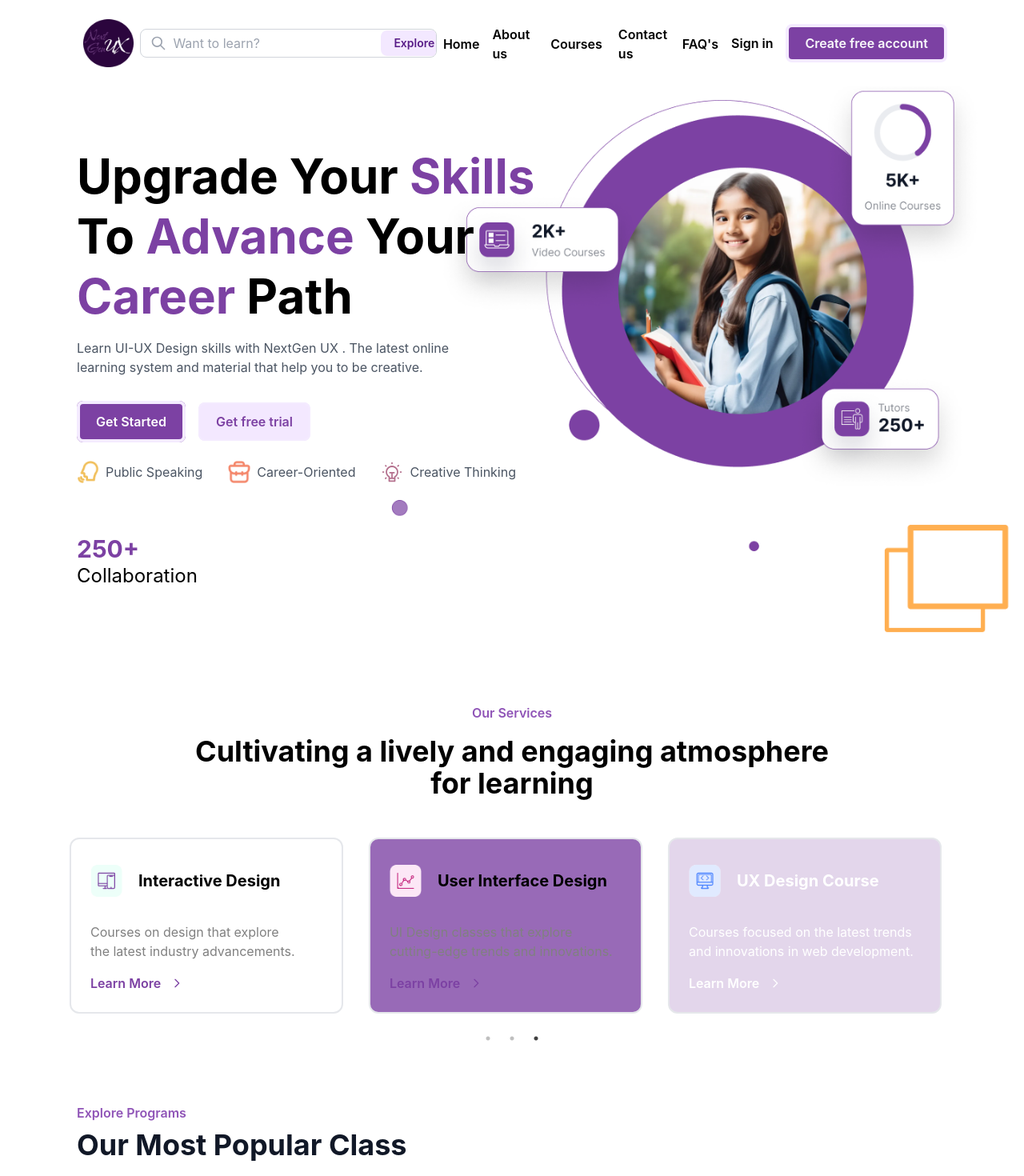
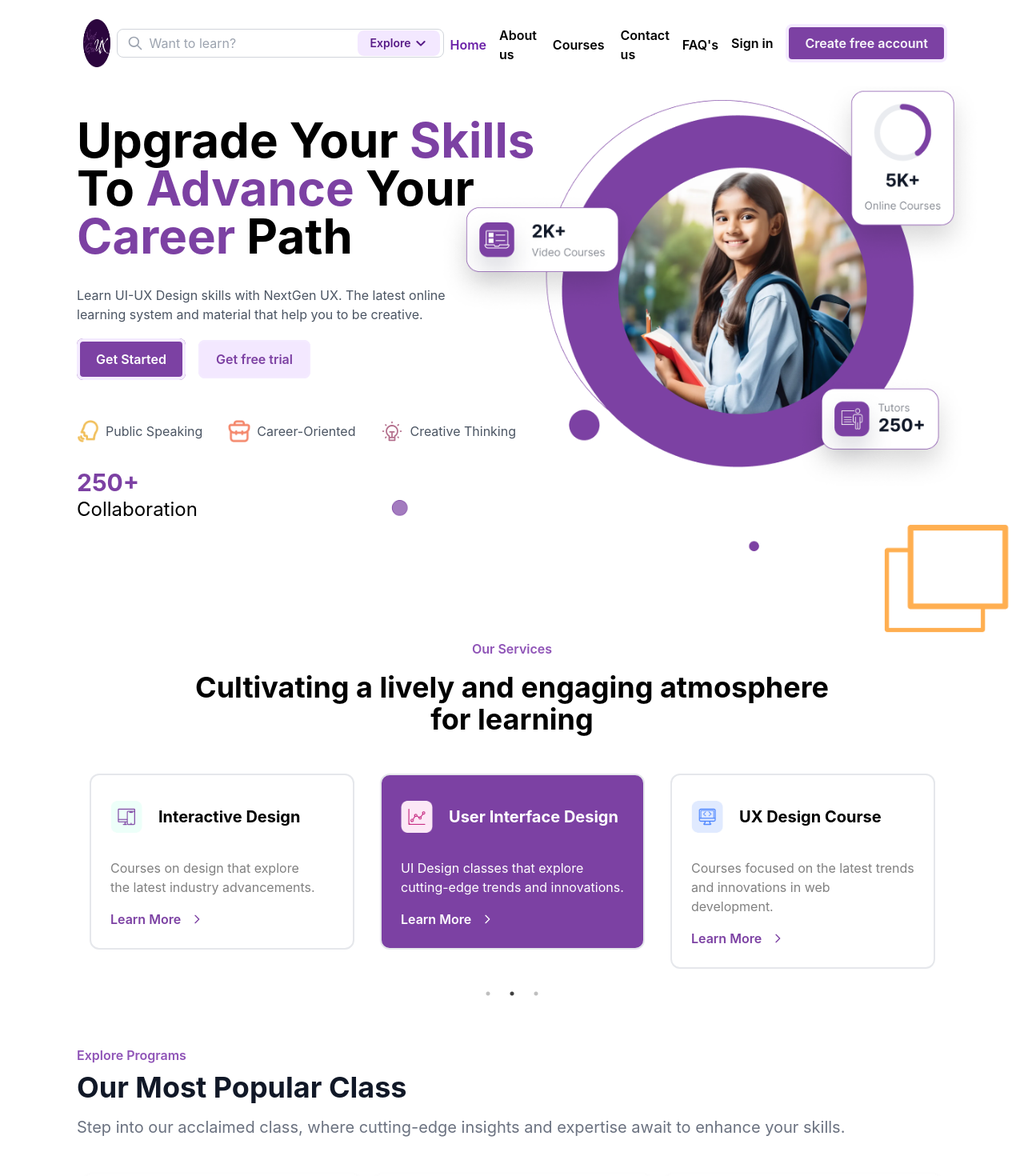
Before and after one commit to vaishnavibadwaik24/next-gen-ux, a React (Create React App) app: page / in a window 1280 px wide. Shown: the top 1470 px of the page at 80% size. Built offline with nearby package versions, Linux system fonts and the light colour scheme.

Commit message:
style:Dropdown issue solved and styling fixes

```diff
--- a/package.json
+++ b/package.json
@@ -15,6 +15,7 @@
     "react-scripts": "5.0.1",
     "react-slick": "^0.30.2",
     "slick-carousel": "^1.8.1",
+    "tailwindcss": "^3.4.10",
     "web-vitals": "^2.1.4"
   },
   "scripts": {
--- a/src/About.jsx
+++ b/src/About.jsx
@@ -132,7 +132,7 @@ export default function About() {
           </div>
           <div className="flex flex-col justify-center p-4 text-center rounded-sm lg:max-w-md xl:max-w-lg lg:text-left">
             <h1
-              className="text-2xl font-bold"
+              className="pt-14 text-2xl font-bold"
               style={{ color: "rgba(124, 65, 163, 1)" }}
             >
               Features
--- a/src/Contact.jsx
+++ b/src/Contact.jsx
@@ -152,7 +152,7 @@ export default function Contact() {
                 </a>
               </div>
             </div>
-            <div className="w-96 h-36">
+            <div className="w-90 h-36">
               <iframe
                 src="https://www.google.com/maps/embed?pb=!1m18!1m12!1m3!1d4604.510007749279!2d-117.01060585123841!3d33.119068497518676!2m3!1f0!2f0!3f0!3m2!1i1024!2i768!4f13.1!3m3!1m2!1s0x80dbf2676912cf35%3A0x77cf1158314111de!2s2335%20Orchard%20View%20Ln%2C%20Escondido%2C%20CA%2092027%2C%20USA!5e0!3m2!1sen!2sin!4v1723895067472!5m2!1sen!2sin"
                 width="600"
--- a/src/Header.jsx
+++ b/src/Header.jsx
@@ -1,5 +1,5 @@
 import React, { useState } from "react";
-import { Link } from "react-router-dom";
+import { NavLink } from "react-router-dom";
 import logo from "./logo.png";
 
 export default function Header() {
@@ -10,7 +10,7 @@ export default function Header() {
     <header className="p-4 bg-white text-black py-9 px-12 fixed w-full z-50">
       <div className="container flex justify-between h-9 mx-auto px-12">
         {/* Logo */}
-        <Link
+        <NavLink
           to="/"
           rel="noopener noreferrer"
           aria-label="Back to homepage"
@@ -21,10 +21,10 @@ export default function Header() {
             alt="logo"
             style={{ width: "70px", height: "60px" }}
           />
-        </Link>
+        </NavLink>
 
         {/* Search and Explore Section */}
-        <div className="flex items-center border border-gray-300 rounded-lg overflow-hidden">
+        <div className="flex items-center border border-gray-300 rounded-lg">
           <div className="flex items-center px-3">
             <svg
               className="w-5 h-5 text-gray-400"
@@ -74,7 +74,7 @@ export default function Header() {
 
             {/* Dropdown Menu */}
             {isOpen && (
-              <ul className="absolute right-0 mt-2 bg-white border border-gray-200 rounded-md shadow-lg w-40">
+              <ul className="absolute mt-2 bg-white border border-gray-300 rounded-md shadow-lg">
                 <li className="px-4 py-2 hover:bg-gray-100 cursor-pointer">
                   <a href="#">Course 1</a>
                 </li>
@@ -89,63 +89,97 @@ export default function Header() {
         {/* Navigation Links */}
         <ul className="items-stretch hidden space-x-3 lg:flex">
           <li className="flex">
-            <Link
+            <NavLink
               to="/"
-              className="flex items-center ml-2 font-semibold -mb-1 border-b-2 border-transparent border-red-600"
+              className={({ isActive }) =>
+                isActive
+                  ? "nav-link flex items-center ml-2 font-semibold -mb-1 text-purple-800"
+                  : "nav-link flex items-center ml-2 font-semibold -mb-1 hover:text-purple-800"
+              }
             >
               Home
-            </Link>
+            </NavLink>
           </li>
           <li className="flex">
-            <Link
+            <NavLink
               to="/About"
-              className="flex items-center px-1 font-semibold -mb-1 border-b-2 border-transparent"
+              className={({ isActive }) =>
+                isActive
+                  ? "nav-link flex items-center px-1 font-semibold -mb-1 text-purple-800"
+                  : "nav-link flex items-center px-1 font-semibold -mb-1 hover:text-purple-800"
+              }
             >
               About us
-            </Link>
+            </NavLink>
           </li>
           <li className="flex">
-            <Link
-              className="flex items-center px-1 font-semibold -mb-1 border-b-2 border-transparent"
+            <NavLink
+              to="/Courses"
+              className={({ isActive }) =>
+                isActive
+                  ? "flex items-center px-1 font-semibold -mb-1 text-purple-800"
+                  : "flex items-center px-1 font-semibold -mb-1 hover:text-purple-800"
+              }
             >
               Courses
-            </Link>
+            </NavLink>
           </li>
           <li className="flex">
-            <Link
+            <NavLink
               to="/Contact"
-              className="flex items-center px-1 font-semibold -mb-1 border-b-2 border-transparent"
+              className={({ isActive }) =>
+                isActive
+                  ? "flex items-center px-1 font-semibold -mb-1 text-purple-800"
+                  : "flex items-center px-1 font-semibold -mb-1 hover:text-purple-800"
+              }
             >
               Contact us
-            </Link>
+            </NavLink>
           </li>
           <li className="flex">
-            <Link
-              className="flex items-center font-semibold -mb-1 border-b-2 border-transparent"
+            <NavLink
+              to="/FAQ"
+              className={({ isActive }) =>
+                isActive
+                  ? "flex items-center font-semibold -mb-1 text-purple-800"
+                  : "flex items-center font-semibold -mb-1 hover:text-purple-800"
+              }
             >
               FAQ's
-            </Link>
+            </NavLink>
           </li>
         </ul>
 
         {/* Authentication Buttons */}
         <div className="items-center flex-shrink-0 hidden lg:flex">
-          <Link
+          <NavLink
             to="/SignIn"
-            className="self-center px-4 py-3 font-semibold rounded"
+            className={({ isActive }) =>
+              isActive
+                ? "self-center px-4 py-3 font-semibold rounded text-purple-800"
+                : "self-center px-4 py-3 font-semibold rounded hover:text-purple-800"
+            }
           >
             Sign in
-          </Link>
-          <Link
+          </NavLink>
+          <NavLink
             to="/CreateAccount"
-            className="self-center px-5 py-2 font-semibold rounded-lg border-4 text-gray-50"
-            style={{
-              backgroundColor: "rgba(124, 65, 163, 1)",
-              borderColor: "rgba(244, 235, 255, 1)",
-            }}
+            className={({ isActive }) =>
+              isActive
+                ? "self-center px-5 py-2 font-semibold rounded-lg border-4 text-purple-800"
+                : "self-center px-5 py-2 font-semibold rounded-lg border-4 text-gray-50"
+            }
+            style={({ isActive }) =>
+              !isActive
+                ? {
+                    backgroundColor: "rgba(124, 65, 163, 1)",
+                    borderColor: "rgba(244, 235, 255, 1)",
+                  }
+                : {}
+            }
           >
             Create free account
-          </Link>
+          </NavLink>
         </div>
 
         {/* Mobile Menu Button */}
@@ -172,42 +206,92 @@ export default function Header() {
 
       {/* Mobile Navigation Links */}
       <div
-        className={`lg:hidden fixed top-0 right-0 h-full bg-white shadow-lg z-50 w-64 transform transition-transform duration-300 ${
+        className={`lg:hidden fixed top-20 right-0 h-full bg-white shadow-lg z-50 w-64 transform transition-transform duration-300 ${
           isMobileMenuOpen ? "translate-x-0" : "translate-x-full"
         }`}
       >
         <ul className="flex flex-col space-y-2 mt-4 p-4">
-          <li className="px-4 py-2 font-semibold hover:bg-gray-100 cursor-pointer">
-            <Link to="/">Home</Link>
-          </li>
-          <li className="px-4 py-2 font-semibold hover:bg-gray-100 cursor-pointer">
-            <Link to="/About">About us</Link>
-          </li>
-          <li className="px-4 py-2 font-semibold hover:bg-gray-100 cursor-pointer">
-            <a href="#">Courses</a>
-          </li>
-          <li className="px-4 py-2 font-semibold hover:bg-gray-100 cursor-pointer">
-            <Link to="/Contact">Contact us</Link>
-          </li>
-          <li className="px-4 py-2 font-semibold hover:bg-gray-100 cursor-pointer">
-            <a href="#">FAQ's</a>
+          <li className="px-4 py-2 hover:bg-gray-100 cursor-pointer">
+            <NavLink
+              to="/"
+              className={({ isActive }) =>
+                isActive ? "font-semibold text-purple-800" : "font-semibold"
+              }
+            >
+              Home
+            </NavLink>
           </li>
           <li className="px-4 py-2 hover:bg-gray-100 cursor-pointer">
-            <Link to="/SignIn" className="w-full font-semibold text-black">
+            <NavLink
+              to="/About"
+              className={({ isActive }) =>
+                isActive ? "font-semibold text-purple-800" : "font-semibold"
+              }
+            >
+              About us
+            </NavLink>
+          </li>
+          <li className="px-4 py-2 hover:bg-gray-100 cursor-pointer">
+            <NavLink
+              to="/Courses"
+              className={({ isActive }) =>
+                isActive ? "font-semibold text-purple-800" : "font-semibold"
+              }
+            >
+              Courses
+            </NavLink>
+          </li>
+          <li className="px-4 py-2 hover:bg-gray-100 cursor-pointer">
+            <NavLink
+              to="/Contact"
+              className={({ isActive }) =>
+                isActive ? "font-semibold text-purple-800" : "font-semibold"
+              }
+            >
+              Contact us
+            </NavLink>
+          </li>
+          <li className="px-4 py-2 hover:bg-gray-100 cursor-pointer">
+            <NavLink
+              to="/FAQ"
+              className={({ isActive }) =>
+                isActive ? "font-semibold text-purple-800" : "font-semibold"
+              }
+            >
+              FAQ's
+            </NavLink>
+          </li>
+          <li className="px-4 py-2 hover:bg-gray-100 cursor-pointer">
+            <NavLink
+              to="/SignIn"
+              className={({ isActive }) =>
+                isActive
+                  ? "w-full font-semibold text-purple-800"
+                  : "w-full font-semibold text-black"
+              }
+            >
               Sign in
-            </Link>
+            </NavLink>
           </li>
           <li className="px-4 py-2 cursor-pointer">
-            <Link
+            <NavLink
               to="/CreateAccount"
-              className="w-full px-4 py-2 font-semibold rounded-lg border-4 text-gray-50"
-              style={{
-                backgroundColor: "rgba(124, 65, 163, 1)",
-                borderColor: "rgba(244, 235, 255, 1)",
-              }}
+              className={({ isActive }) =>
+                isActive
+                  ? "w-full px-4 py-2 font-semibold rounded-lg border-4 text-purple-800"
+                  : "w-full px-4 py-2 font-semibold rounded-lg border-4 text-gray-50"
+              }
+              style={({ isActive }) =>
+                !isActive
+                  ? {
+                      backgroundColor: "rgba(124, 65, 163, 1)",
+                      borderColor: "rgba(244, 235, 255, 1)",
+                    }
+                  : {}
+              }
             >
               Create free account
-            </Link>
+            </NavLink>
           </li>
         </ul>
       </div>
--- a/src/Home.jsx
+++ b/src/Home.jsx
@@ -25,7 +25,6 @@ import BlogImage2 from "./images/BlogImage2.png";
 import BlogImage3 from "./images/BlogImage3.png";
 
 function Home() {
-
   const [centerIndex, setCenterIndex] = useState(1);
 
   const settings = {
@@ -285,32 +284,32 @@ function Home() {
   return (
     <>
       {/* Start Hero */}
-      <div className="relative container">
-        <img src={Hero} alt="Hero Image" className="w-full h-auto" />
-        <div className="absolute inset-0 flex items-center justify-start text-white">
-          <h1 className="text-6xl text-black font-bold pl-24 pb-52 leading-tight">
+      <div className="relative w-full">
+        <img
+          src={Hero}
+          alt="Hero Image"
+          className="w-full h-full object-cover"
+        />
+        <div className="absolute inset-0 flex flex-col justify-center px-6 md:px-24 text-white space-y-8">
+          <h1 className="text-4xl md:text-6xl font-bold text-black leading-tight">
             Upgrade Your{" "}
-            <span style={{ color: "rgba(124, 65, 163, 1)" }}>Skills</span>{" "}
+            <span style={{ color: "rgba(124, 65, 163, 1)" }}>Skills</span>
             <br />
             To <span style={{ color: "rgba(124, 65, 163, 1)" }}>
               Advance
             </span>{" "}
-            Your <br />{" "}
+            Your <br />
             <span style={{ color: "rgba(124, 65, 163, 1)" }}>Career</span> Path
           </h1>
-        </div>
-        <div className="absolute inset-0 flex items-center justify-start text-white">
-          <p className="text-base text-gray-600 pl-24 pt-24">
-            Learn UI-UX Design skills with NextGen UX . The latest online <br />{" "}
+          <p className="text-sm md:text-base text-gray-600">
+            Learn UI-UX Design skills with NextGen UX. The latest online <br />
             learning system and material that help you to be creative.
           </p>
-        </div>
-        <div className="absolute inset-0 flex items-center justify-start text-white pt-56">
-          <ul className="flex space-x-4 pl-24 pt-8">
-            <li className="cursor-pointer">
+          <ul className="flex flex-col md:flex-row space-y-4 md:space-y-0 md:space-x-4">
+            <li>
               <Link
                 to="#"
-                className="w-full px-5 py-3 font-semibold rounded-lg border-4 text-white"
+                className="px-5 py-3 font-semibold rounded-lg border-4 text-white"
                 style={{
                   backgroundColor: "rgba(124, 65, 163, 1)",
                   borderColor: "rgba(244, 235, 255, 1)",
@@ -319,10 +318,10 @@ function Home() {
                 Get Started
               </Link>
             </li>
-            <li className="cursor-pointer">
+            <li>
               <Link
                 to="#"
-                className="w-full px-5 py-3 font-semibold rounded-lg border-2 bg-purple-100"
+                className="px-5 py-3 font-semibold rounded-lg border-2 bg-purple-100"
                 style={{
                   borderColor: "rgba(244, 235, 255, 1)",
                   color: "rgba(124, 65, 163, 1)",
@@ -332,9 +331,7 @@ function Home() {
               </Link>
             </li>
           </ul>
-        </div>
-        <div className="absolute inset-0 flex flex-col items-start justify-start pl-24 pt-96">
-          <div className="flex space-x-8 pt-48">
+          <div className="flex flex-col md:flex-row space-y-4 md:space-y-0 md:space-x-8 pt-8">
             <div className="flex items-center space-x-2">
               <img src={Speak} alt="Speak" className="w-7 h-7" />
               <span className="text-gray-600 text-base">Public Speaking</span>
@@ -348,8 +345,7 @@ function Home() {
               <span className="text-gray-600 text-base">Creative Thinking</span>
             </div>
           </div>
-
-          <div className="mt-16">
+          <div className="mt-8">
             <h1
               className="text-3xl font-bold"
               style={{ color: "rgba(124, 65, 163, 1)" }}
@@ -360,10 +356,12 @@ function Home() {
           </div>
         </div>
       </div>
+
       {/* End Hero */}
 
       {/* Start Services */}
-      <div className="container mx-auto px-20 pb-16 pt-20 bg-white">
+      <div className="w-full bg-white py-18 pb-12">
+        <div className="container mx-auto px-6 lg:px-24">
           <h2
             className="text-center text-base font-semibold"
             style={{ color: "rgba(136, 73, 178, 0.94)" }}
@@ -381,7 +379,10 @@ function Home() {
                 }`}
                 style={
                   centerIndex === 2
-                  ? { backgroundColor: "rgba(124, 65, 163, 1)", color: "white" }
+                    ? {
+                        backgroundColor: "rgba(124, 65, 163, 1)",
+                        color: "white",
+                      }
                     : { backgroundColor: "white", color: "black" }
                 }
               >
@@ -405,7 +406,9 @@ function Home() {
                   <h3
                     className={`text-xl font-bold`}
                     style={
-                    centerIndex === 2 ? { color: "white" } : { color: "black" }
+                      centerIndex === 2
+                        ? { color: "white" }
+                        : { color: "black" }
                     }
                   >
                     UX Design Course
@@ -417,8 +420,8 @@ function Home() {
                     centerIndex === 2 ? { color: "white" } : { color: "gray" }
                   }
                 >
-                Courses focused on the latest trends and innovations in web
-                development.
+                  Courses focused on the latest trends <br /> and innovations in
+                  web development.
                 </p>
                 <a
                   href="#"
@@ -454,7 +457,10 @@ function Home() {
                 }`}
                 style={
                   centerIndex === 0
-                  ? { backgroundColor: "rgba(124, 65, 163, 1)", color: "white" }
+                    ? {
+                        backgroundColor: "rgba(124, 65, 163, 1)",
+                        color: "white",
+                      }
                     : { backgroundColor: "white", color: "black" }
                 }
               >
@@ -478,7 +484,9 @@ function Home() {
                   <h3
                     className={`text-xl font-bold`}
                     style={
-                    centerIndex === 0 ? { color: "white" } : { color: "black" }
+                      centerIndex === 0
+                        ? { color: "white" }
+                        : { color: "black" }
                     }
                   >
                     Interactive Design
@@ -527,7 +535,10 @@ function Home() {
                 }`}
                 style={
                   centerIndex === 1
-                  ? { backgroundColor: "rgba(124, 65, 163, 1)", color: "white" }
+                    ? {
+                        backgroundColor: "rgba(124, 65, 163, 1)",
+                        color: "white",
+                      }
                     : { backgroundColor: "white", color: "black" }
                 }
               >
@@ -547,7 +558,9 @@ function Home() {
                   <h3
                     className={`text-xl font-bold`}
                     style={
-                    centerIndex === 1 ? { color: "white" } : { color: "black" }
+                      centerIndex === 1
+                        ? { color: "white" }
+                        : { color: "black" }
                     }
                   >
                     User Interface Design
@@ -591,10 +604,12 @@ function Home() {
             </div>
           </Slider>
         </div>
+      </div>
       {/* End Services */}
 
       {/* Start Programs */}
-      <div className="container mx-auto px-24 py-8 bg-white">
+      <div className="w-full bg-white py-8">
+        <div className="container mx-auto px-6 lg:px-24">
           <h2
             className="text-base font-semibold mb-2"
             style={{ color: "rgba(136, 73, 178, 0.94)" }}
@@ -624,10 +639,12 @@ function Home() {
             </button>
           </div>
         </div>
+      </div>
       {/* End Programs */}
 
       {/* Start Tutors */}
-      <div className="container bg-white mx-auto pt-10 pb-16 px-24">
+      <div className="w-full bg-white pt-10 pb-16">
+        <div className="container mx-auto px-6 lg:px-24">
           <h2
             className="text-center text-base font-semibold"
             style={{ color: "rgba(136, 73, 178, 0.94)" }}
@@ -653,20 +670,19 @@ function Home() {
             ))}
           </div>
         </div>
+      </div>
       {/* End Tutors */}
 
       {/* Start info*/}
-      <div className="container py-16 px-8 text-center bg-purple-100">
+      <div className="w-full py-16 px-6 text-center bg-purple-100">
+        <div className="max-w-5xl mx-auto">
           <div className="inline-block text-white p-6 rounded-full mb-4">
             <img src={logo} alt="Logo" className="w-18 h-16" />
           </div>
-        <p
-          className="font-semibold text-purple-950 mb-8"
-          style={{ fontSize: "42px" }}
-        >
-          The courses were fantastic! It's a premier platform for <br /> anyone
+          <h1 className="font-semibold text-purple-950 mb-8 text-4xl">
+            The courses were fantastic! It's a premier platform for anyone
             starting a new career or seeking a refresher.
-        </p>
+          </h1>
           <div className="flex justify-center items-center pb-3">
             <img
               src={Avatar2}
@@ -675,24 +691,30 @@ function Home() {
             />
           </div>
           <div className="pb-4">
-          <h3 className="text-lg font-semibold text-purple-900">John Jones</h3>
+            <h3 className="text-lg font-semibold text-purple-900">
+              John Jones
+            </h3>
             <p className="text-gray-500">Student, National University</p>
+          </div>
         </div>
       </div>
       {/* End info*/}
 
       {/* Start Blogs */}
-      <div className="container mx-auto pt-10 pb-4 bg-white px-24">
-        <h2 className="text-3xl text-black font-bold mb-8">Our Recent Blogs</h2>
-        <div className="flex">
+      <div className="w-full bg-white pt-10 pb-4">
+        <div className="container mx-auto px-24">
+          <h2 className="text-3xl text-black font-bold mb-8">
+            Our Recent Blogs
+          </h2>
+          <div className="flex flex-wrap">
             {/* Left Side Card */}
-          <div className="w-2/4 pr-4">
+            <div className="w-full lg:w-2/4 pr-4">
               <div className="overflow-hidden mb-8">
                 <img
                   src={blogs[0].image}
                   alt={blogs[0].title}
-                className="object-cover"
-                style={{ width: "520px", height: "220px" }}
+                  className="object-cover w-full"
+                  style={{ height: "220px" }}
                 />
                 <div className="p-6">
                   <p
@@ -711,7 +733,7 @@ function Home() {
                     {blogs[0].categories.map((category, index) => (
                       <span
                         key={index}
-                      className="bg-purple-100 text-purple-800 py-1 px-3 font-semibold rounded-full text-xs"
+                        className="bg-purple-100 text-purple-800 py-1 px-2 font-semibold rounded-full text-xs"
                       >
                         {category}
                       </span>
@@ -722,16 +744,16 @@ function Home() {
             </div>
 
             {/* Right Side Cards */}
-          <div className="w-2/4 space-y-6">
+            <div className="w-full lg:w-2/4 space-y-6">
               {blogs.slice(1).map((blog, index) => (
-              <div key={index} className="flex overflow-hidden">
+                <div key={index} className="flex overflow-hidden mb-6">
                   <img
                     src={blog.image}
                     alt={blog.title}
-                  className="w-3/4 object-cover"
-                  style={{ width: "380px", height: "180px" }}
+                    className="object-cover w-1/2"
+                    style={{ height: "180px" }}
                   />
-                <div className="pl-4 flex flex-col justify-between">
+                  <div className="pl-4 flex flex-col justify-between w-1/2">
                     <div>
                       <p
                         className="text-purple-600 text-xs font-semibold mb-2"
@@ -748,7 +770,7 @@ function Home() {
                       {blog.categories.map((category, index) => (
                         <span
                           key={index}
-                        className="bg-purple-100 text-purple-800 py-1 px-3 font-semibold rounded-full text-xs"
+                          className="bg-purple-100 text-purple-800 py-1 px-2 font-semibold rounded-full text-xs"
                         >
                           {category}
                         </span>
@@ -760,6 +782,8 @@ function Home() {
             </div>
           </div>
         </div>
+      </div>
+
       {/* End Blogs */}
     </>
   );
```
Also changed, not shown: 1 other file (tests, documents, lock files or other folders). Lines whose indentation alone changed are shown as unchanged.
